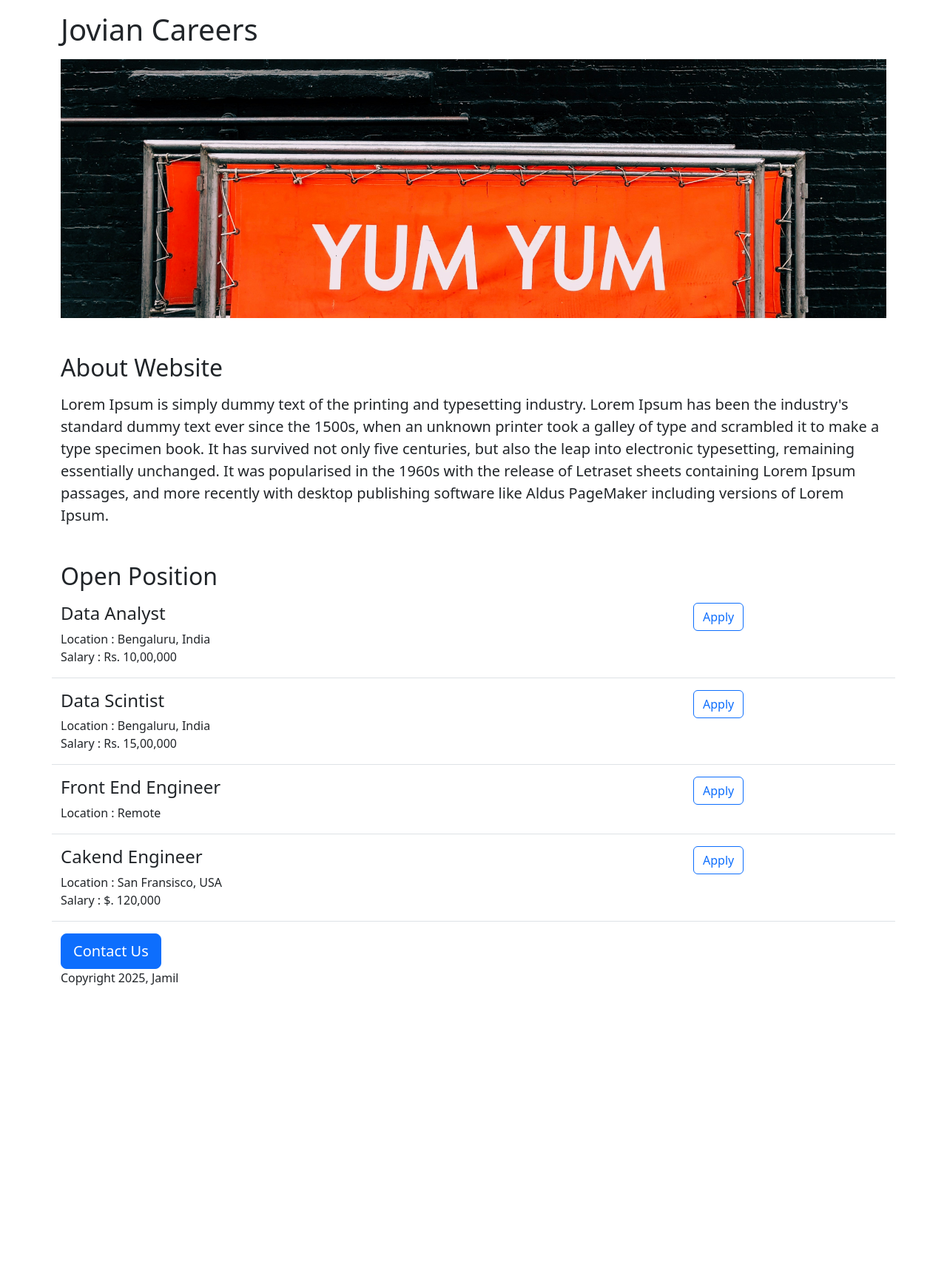
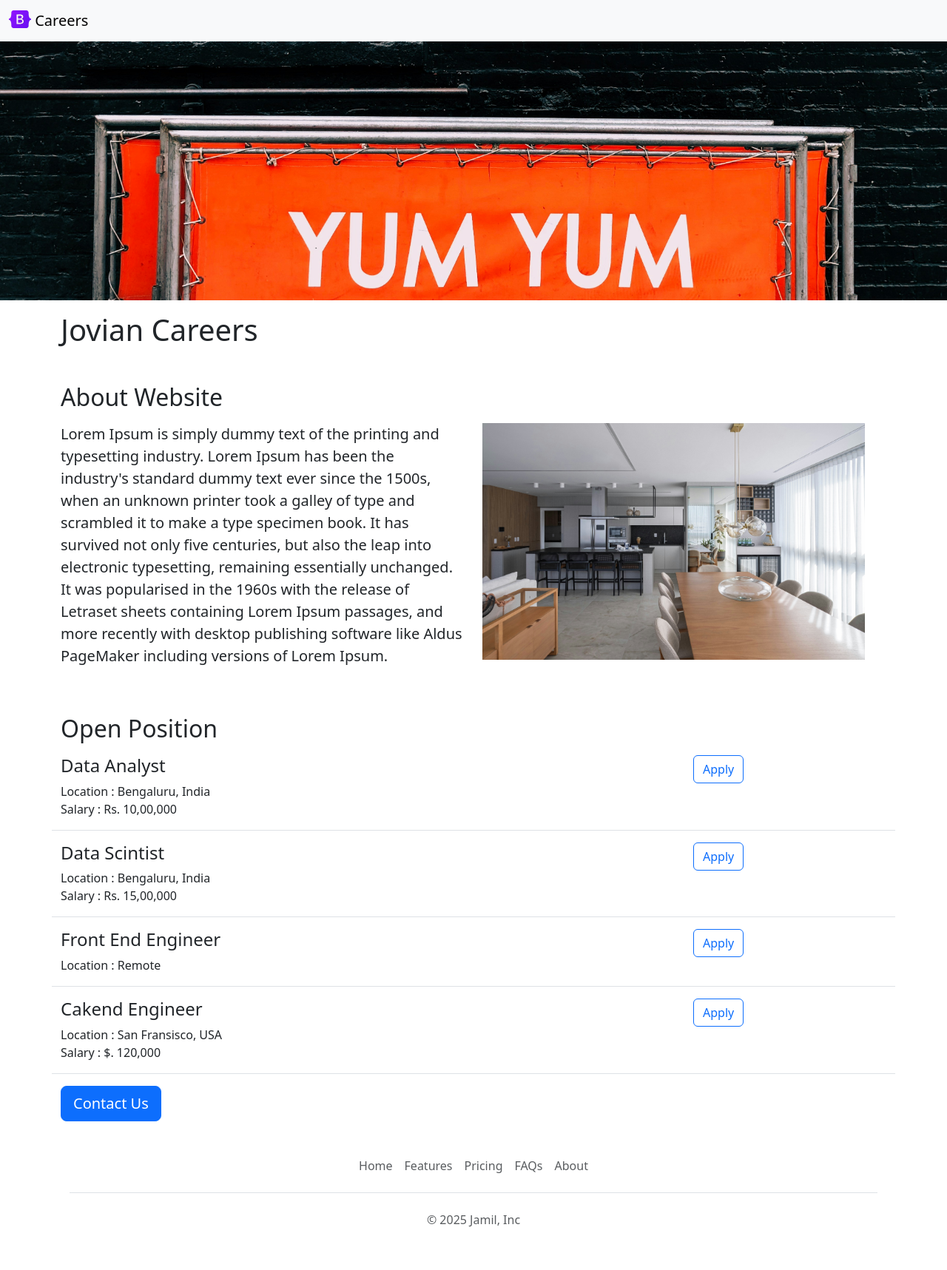
Before and after one commit to Jamil-1988/careers-website, a Flask app: page / in a window 1280 px wide. Shown: the whole page at 74% size. Before the commit the page ends 1332 px from the top, so only its background shows below. Run offline with Flask 3, Linux system fonts and the light colour scheme.

Commit message:
functional and aesthetic improvements

```diff
--- /dev/null
+++ b/templates/footer.html
@@ -0,0 +1,12 @@
+<div class="container">
+  <footer class="py-3 my-4">
+    <ul class="nav justify-content-center border-bottom pb-3 mb-4">
+      <li class="nav-item"><a href="#" class="nav-link px-2 text-muted">Home</a></li>
+      <li class="nav-item"><a href="#" class="nav-link px-2 text-muted">Features</a></li>
+      <li class="nav-item"><a href="#" class="nav-link px-2 text-muted">Pricing</a></li>
+      <li class="nav-item"><a href="#" class="nav-link px-2 text-muted">FAQs</a></li>
+      <li class="nav-item"><a href="#" class="nav-link px-2 text-muted">About</a></li>
+    </ul>
+    <p class="text-center text-muted">&copy; 2025 Jamil, Inc </p>
+  </footer>
+</div>
--- a/templates/home.html
+++ b/templates/home.html
@@ -15,13 +15,21 @@
   </style>
 </head>
 <body>
+  {% include 'nav.html' %}
+  <img class="img-fluid" id="banner" src="https://bacc06a7-c4c9-4fdd-8da0-dc0324626052-00-15tmb3u5ekozt.sisko.replit.dev/static/banner.jpg">
   <div class="container">
     <h1 class="mt-3 mb-3">{{company_name}} Careers</h1>
-    <img class="img-fluid" id="banner" src="https://bacc06a7-c4c9-4fdd-8da0-dc0324626052-00-15tmb3u5ekozt.sisko.replit.dev/static/banner.jpg">
     <h2 class="mt-5 mb-3">About Website</h2>
+    <div class="row">
+      <div class="col-md-6">
     <p class="lead">
       Lorem Ipsum is simply dummy text of the printing and typesetting industry. Lorem Ipsum has been the industry's standard dummy text ever since the 1500s, when an unknown printer took a galley of type and scrambled it to make a type specimen book. It has survived not only five centuries, but also the leap into electronic typesetting, remaining essentially unchanged. It was popularised in the 1960s with the release of Letraset sheets containing Lorem Ipsum passages, and more recently with desktop publishing software like Aldus PageMaker including versions of Lorem Ipsum.
     </p>
+      </div>
+      <div class="d-none d-md-block col-md-6">
+      <img src="/static/people.jpg" style="height:320px">
+      </div>
+    </div>
     <h2 class="mt-5 mb-3">Open Position</h2>
     <div>
       {% for job in jobs %}
@@ -29,7 +37,9 @@
       {% endfor %}
     </div>
     <button class="btn btn-primary btn-lg">Contact Us</button>
-    <p>Copyright 2025, Jamil</p>
+    <p>
+      {% include 'footer.html' %}
+    </p>
   </div>
 </body>
 </html>
--- a/templates/jobitem.html
+++ b/templates/jobitem.html
@@ -7,6 +7,6 @@
     {% endif %}
   </div>
   <div class="col-3">
-  <button type="button" class="btn btn-outline-primary">Apply</button>
+  <a href="mailto:88masjamil@gmail.com?subject=Application for {{job.title}}" type="button" class="btn btn-outline-primary">Apply</a>
   </div>
 </div>
--- /dev/null
+++ b/templates/nav.html
@@ -0,0 +1,9 @@
+<nav class="navbar shadow-sm bg-body-tertiary fixed-top">
+  <div class="container-fluid">
+    <a class="navbar-brand" href="#">
+      <img src="/static/logo.svg" alt="Logo" width="30" height="24" class="d-inline-block align-text-top">
+      Careers
+    </a>
+  </div>
+</nav>
+<div style="height:56px"></div>
```
Also changed, not shown: static/logo.svg (added), static/people.jpg (added).
